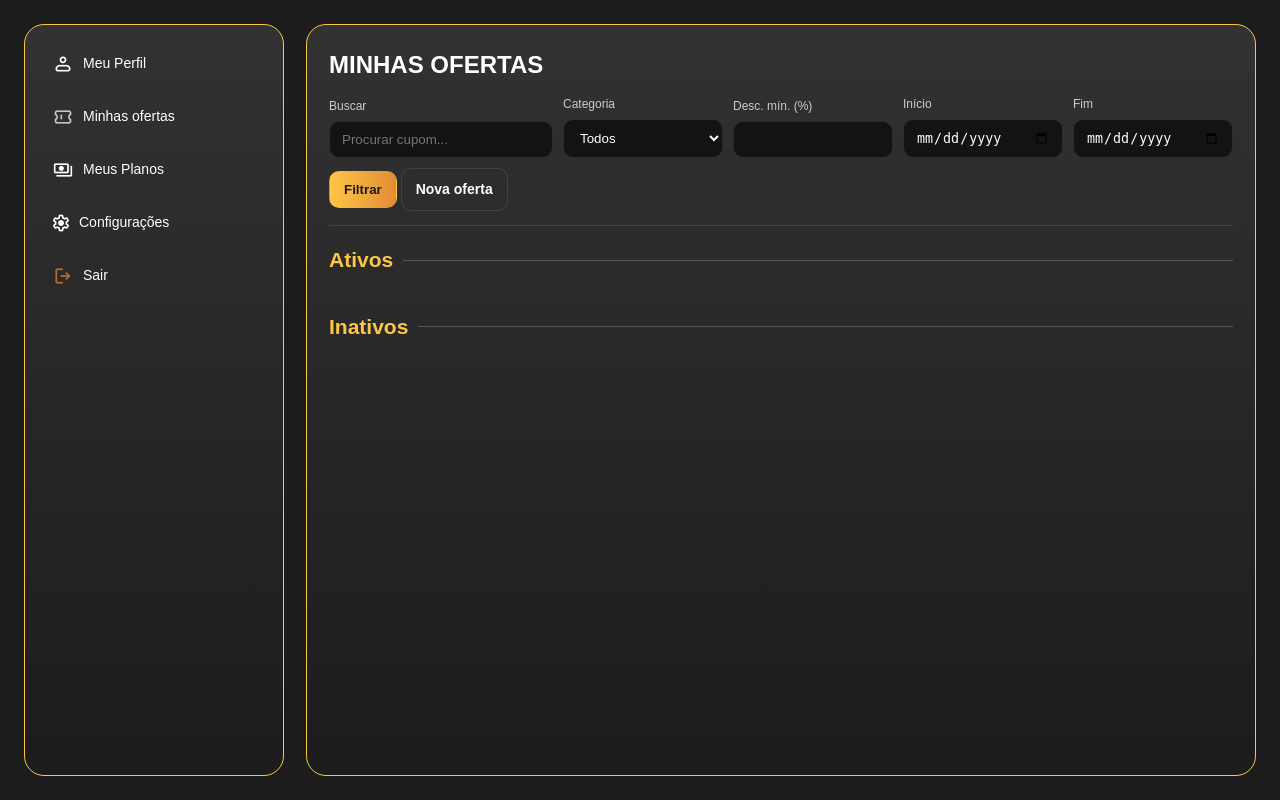
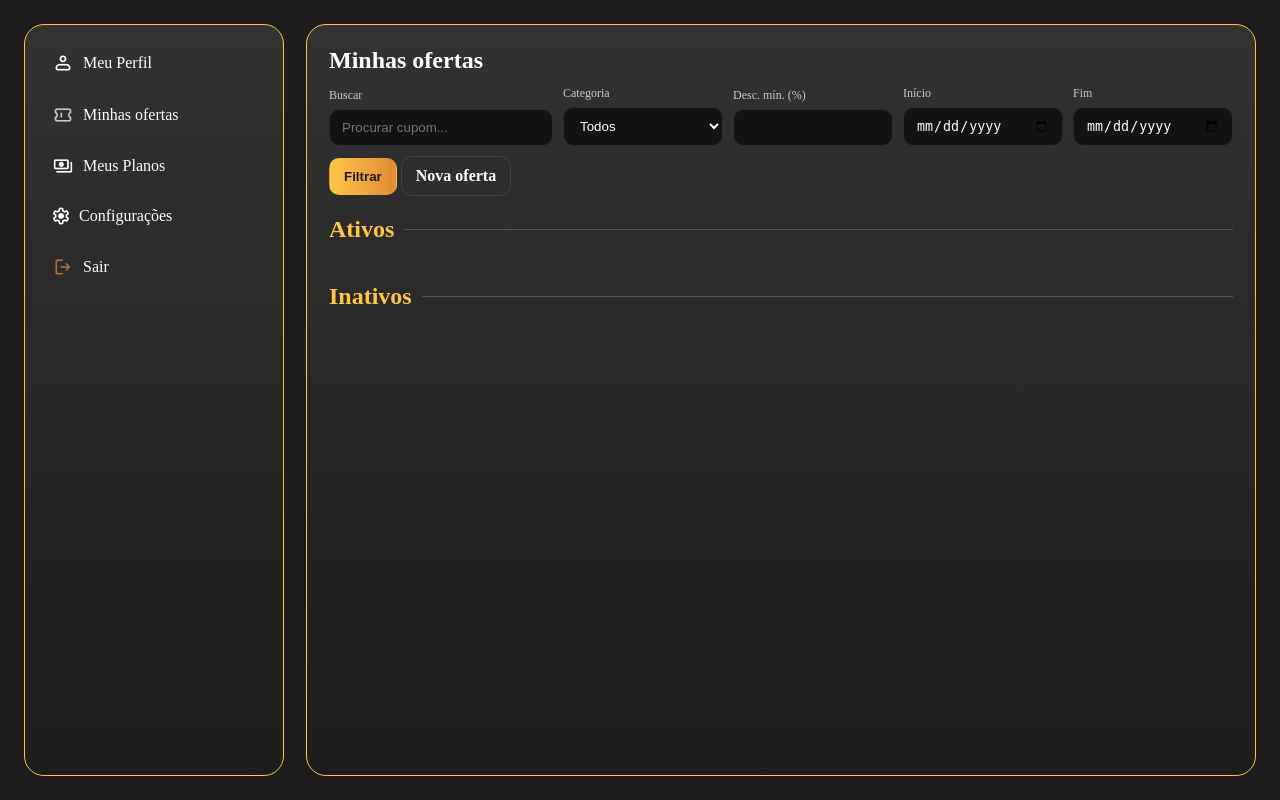
Before and after one commit to PI-InfoWeb-CNAT/2025-OffClub, a Django app: template src/apps/offer/templates/offer_list.html in a window 1280 px wide. Run offline with Django 3.2, Linux system fonts and the light colour scheme; the template is opened without the code that fills it: most values are stand-ins (such as "Sample title", 1, 10 or a date in 2020).

Commit message:
ajustes na página de listar ofertas

```diff
--- a/src/apps/offer/static/css/offer_list.css
+++ b/src/apps/offer/static/css/offer_list.css
@@ -74,7 +74,7 @@ body.layout{
   grid-template-columns:260px 1fr;
   gap:22px;
   padding:24px;
-  font: var(--text-font-weight) var(--text-font-size)/var(--text-line-height) var(--main-font-family);
+  font: var(--text-font-weight) var(--text-font-size)/var(--text-line-height) ;
 }
 
 /* Sidebars*/
--- a/src/apps/offer/templates/offer_list.html
+++ b/src/apps/offer/templates/offer_list.html
@@ -21,8 +21,7 @@
   </aside>
 
   <main class="content">
-    <header class="content__header">
-      <h1 class="content__title">MINHAS OFERTAS</h1>
+      <h1 class="content__title">Minhas ofertas</h1>
 
       <!-- filtros -->
       <form class="filters" method="get" action="">
@@ -63,7 +62,6 @@
           </div>
         </div>
       </form>
-    </header>
 
     <!-- ofertas ativas -->
     <section class="section">
@@ -108,7 +106,6 @@
       <div class="cards">
         {% for o in page_obj %}
           {% if not o.start_date or not o.end_date %}
-            <!-- caso sem datas -->
             <article class="card card--muted">
               <div class="card__left">
                 <div class="card__merchant">
@@ -123,7 +120,7 @@
               <article class="card card--muted">
                 <div class="card__left">
                   <div class="card__merchant">
-                    {% if o.category %}<span class="card__merchant-photo">{{ o.category.name }}</span>{% endif %} <!--Não ta pegando a foto da empresa (ver se é problema no banco o no código)-->
+                    {% if o.category %}<span class="card__merchant-photo">{{ o.category.name }}</span>{% endif %}
                     <span class="card__merchant-name">{{ o.enterprise.trade_name }}</span>
                   </div>
                   <h3 class="card__title">{{ o.title }}</h3>
```
